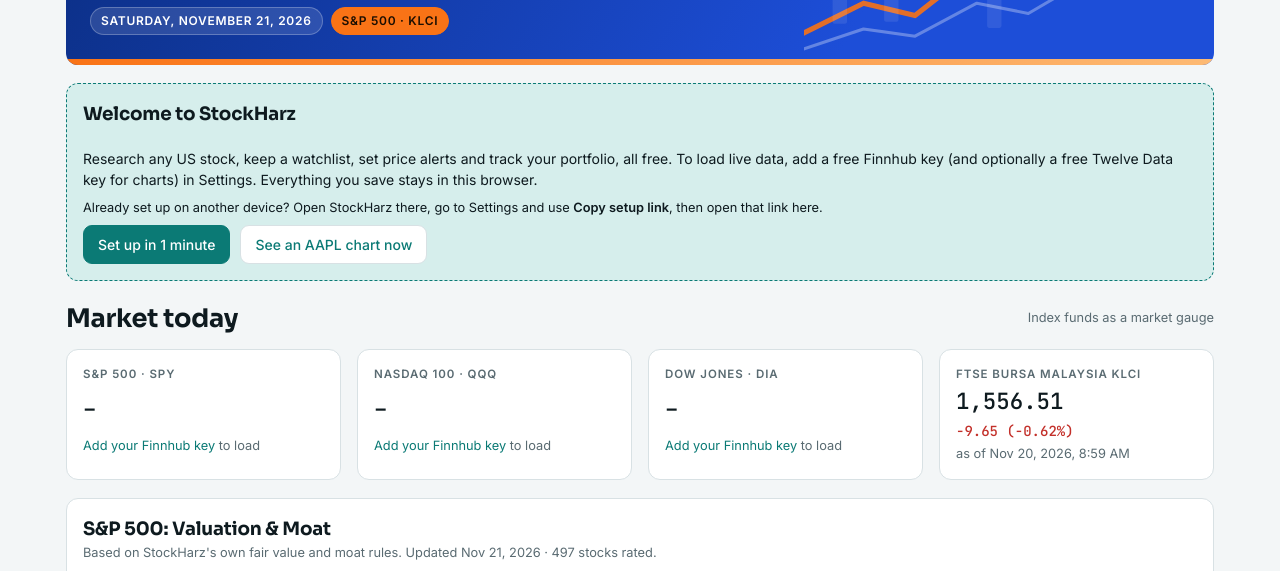
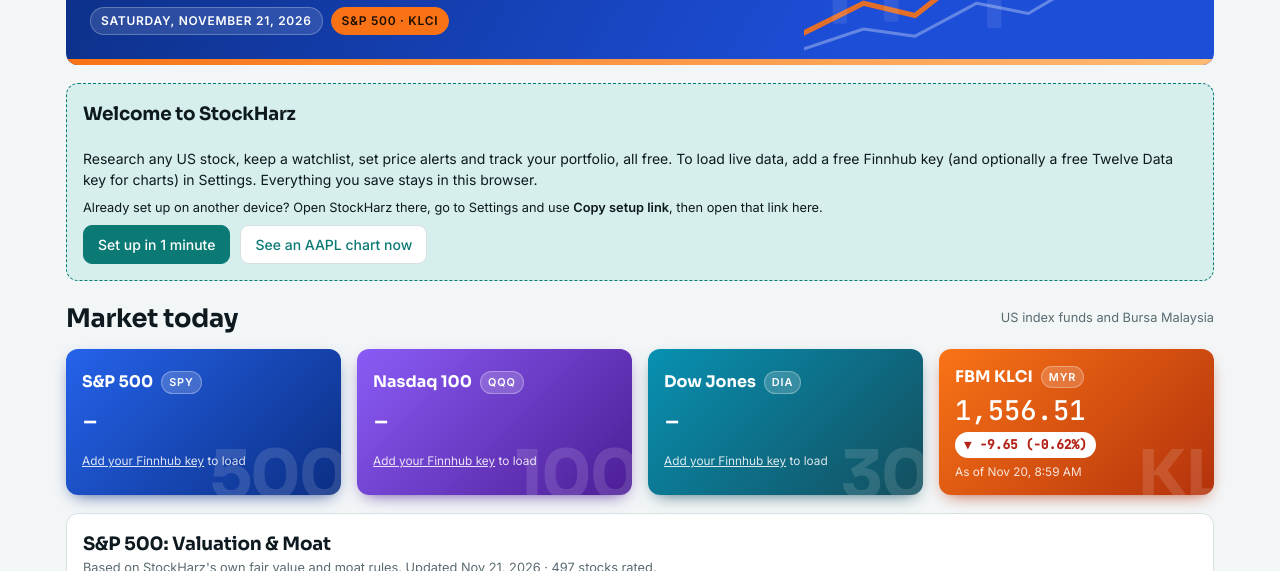
Before and after one commit to zulhafizie88/StockHarz, a plain HTML site: page index.html in a window 1280 px wide. Shown: the part 225-796 px from the top of the page. Drawn offline with nearby package versions, Linux system fonts and the light colour scheme.

Commit message:
Home: colourful index cards for Market today
Co-Authored-By: Claude Opus 5.5 <noreply@anthropic.com>
Claude-Session: https://claude.ai/code/session_01773nUNUazdA51T5U7GtHhT

```diff
--- a/index.html
+++ b/index.html
@@ -17,6 +17,7 @@
   --shadow:0 1px 2px rgba(14,26,31,.06),0 4px 16px rgba(14,26,31,.05);
   --f-display:"Sora","Segoe UI",system-ui,sans-serif; --f-body:"Inter",system-ui,-apple-system,"Segoe UI",Roboto,sans-serif; --f-mono:"JetBrains Mono",ui-monospace,SFMono-Regular,Menlo,Consolas,monospace;
   --r:12px; color-scheme:light;
+  --idx-spy-a:#2563EB; --idx-spy-b:#0B2E83; --idx-qqq-a:#8B5CF6; --idx-qqq-b:#4C1D95; --idx-dia-a:#0891B2; --idx-dia-b:#134E5E; --idx-kl-a:#F97316; --idx-kl-b:#B4320C; --chip-up:#0F7A43; --chip-down:#B42318;
   --brand-blue:#0B2E83; --brand-blue-2:#1D4ED8; --brand-orange:#F97316; --brand-orange-2:#FDBA74; --on-brand:#FFFFFF;
 }
 @media (prefers-color-scheme:dark){:root:not([data-theme="light"]){
@@ -162,6 +163,22 @@ dl.gl{display:grid;gap:14px;margin:0}
 dl.gl dt{font-weight:600} dl.gl dd{margin:2px 0 0;color:var(--muted);max-width:70ch}
 .formgrid{display:grid;grid-template-columns:repeat(auto-fit,minmax(150px,1fr));gap:10px;align-items:end}
 .hide-sm{} @media (max-width:640px){.hide-sm{display:none}}
+/* Market today index cards */
+.idx{position:relative;overflow:hidden;border-radius:var(--r);padding:16px 16px 14px;color:#fff;display:grid;gap:6px;min-height:138px;text-decoration:none;background:linear-gradient(135deg,var(--a),var(--b));box-shadow:0 6px 18px -8px var(--b);transition:transform .15s ease,box-shadow .15s ease}
+a.idx:hover{text-decoration:none;transform:translateY(-2px);box-shadow:0 10px 24px -8px var(--b)}
+@media (prefers-reduced-motion:reduce){.idx{transition:none} a.idx:hover{transform:none}}
+.idx.spy{--a:var(--idx-spy-a);--b:var(--idx-spy-b)} .idx.qqq{--a:var(--idx-qqq-a);--b:var(--idx-qqq-b)} .idx.dia{--a:var(--idx-dia-a);--b:var(--idx-dia-b)} .idx.klci{--a:var(--idx-kl-a);--b:var(--idx-kl-b)}
+.idx .wm{position:absolute;right:-6px;bottom:-14px;font-family:var(--f-display);font-weight:700;font-size:4.2rem;line-height:1;opacity:.13;letter-spacing:-.04em;pointer-events:none}
+.idx .top{display:flex;align-items:center;gap:8px;position:relative}
+.idx .nm{font-family:var(--f-display);font-weight:700;font-size:1rem}
+.idx .tk{font-size:.68rem;font-weight:600;letter-spacing:.08em;padding:2px 7px;border-radius:999px;background:rgba(255,255,255,.18);border:1px solid rgba(255,255,255,.3)}
+.idx .val{font-family:var(--f-mono);font-size:1.7rem;font-weight:500;position:relative;line-height:1.15}
+.idx .mv{display:inline-flex;align-items:center;gap:4px;justify-self:start;padding:3px 9px;border-radius:999px;background:#fff;font-family:var(--f-mono);font-size:.8rem;font-weight:600;position:relative}
+.idx .mv.up{color:var(--chip-up)} .idx .mv.down{color:var(--chip-down)} .idx .mv.flat{color:#334155}
+.idx .ft{font-size:.74rem;opacity:.85;position:relative}
+.idx .ft a{color:#fff;text-decoration:underline}
+.idx .mv{white-space:nowrap}
+@media (max-width:520px){.idx{padding:13px 12px 12px;min-height:124px}.idx .val{font-size:1.35rem}.idx .mv{font-size:.72rem;padding:2px 7px}.idx .nm{font-size:.9rem}.idx .wm{font-size:3.2rem}}
 /* Home letterhead */
 .letterhead{position:relative;overflow:hidden;border-radius:var(--r);background:linear-gradient(120deg,var(--brand-blue) 0%,var(--brand-blue-2) 70%);color:var(--on-brand);padding:26px 24px 30px;display:grid;gap:10px}
 .letterhead::after{content:"";position:absolute;left:0;right:0;bottom:0;height:6px;background:linear-gradient(90deg,var(--brand-orange),var(--brand-orange-2))}
@@ -770,7 +787,7 @@ function pageHome() {
     <div class="lh-meta"><span>${esc(today)}</span><span class="o">S&amp;P 500 · KLCI</span></div>
   </header>
   ${noKey ? `<section class="card setup"><h2>Welcome to StockHarz</h2><span>Research any US stock, keep a watchlist, set price alerts and track your portfolio, all free. To load live data, add a free Finnhub key (and optionally a free Twelve Data key for charts) in Settings. Everything you save stays in this browser.</span><span class="small">Already set up on another device? Open StockHarz there, go to Settings and use <b>Copy setup link</b>, then open that link here.</span><div class="row"><a class="btn primary" href="#settings">Set up in 1 minute</a><a class="btn" href="#stock/AAPL/chart">See an AAPL chart now</a></div></section>` : ''}
-  <section><div class="card-h"><h1>Market today</h1><span class="small muted">Index funds as a market gauge</span></div>
+  <section><div class="card-h"><h1>Market today</h1><span class="small muted">US index funds and Bursa Malaysia</span></div>
     <div class="grid g4" id="mkt">${skel(80)}</div></section>
   <section class="card" id="sp500"></section>
   <div class="split">
@@ -788,8 +805,13 @@ function pageHome() {
     const [qs, kl] = await Promise.all([Promise.all(IDX.map(([s]) => D.quote(s))).catch(e => { usErr = e; return null; }), fetch('data/klci.json', { cache: 'no-cache' }).then(r => r.ok ? r.json() : null).catch(() => null)]);
     const klOk = kl && isNum(kl.price);
     const klChg = klOk && isNum(kl.prevClose) ? kl.price - kl.prevClose : null;
-    el.innerHTML = IDX.map(([s, n], i) => qs ? `<a class="card kpi" href="#stock/${s}/overview" style="color:inherit;text-decoration:none"><span class="eyebrow">${n} · ${s}</span><span class="v">${fmt.money(qs[i].c)}</span>${chg(qs[i].d, qs[i].dp)}</a>` : `<div class="card kpi"><span class="eyebrow">${n} · ${s}</span><span class="v">–</span><span class="small muted">${usErr && usErr.code === 'nokey' ? '<a href="#settings">Add your Finnhub key</a> to load' : esc(usErr ? usErr.message : '')}</span></div>`).join('')
-      + `<div class="card kpi" title="FTSE Bursa Malaysia KLCI, in index points. Updated about every 30 minutes during Bursa trading hours."><span class="eyebrow">FTSE Bursa Malaysia KLCI</span><span class="v">${klOk ? fmt.n(kl.price) : '–'}</span>${klOk ? `${chg(klChg, klChg != null ? klChg / kl.prevClose * 100 : null)}<span class="small muted">${kl.time ? 'as of ' + new Date(kl.time * 1000).toLocaleString([], { dateStyle: 'medium', timeStyle: 'short' }) : ''}</span>` : '<span class="small muted">Not loaded yet</span>'}</div>`;
+    const mv = (d, dp) => { if (!isNum(d)) return ''; const t = d > 0 ? 'up' : d < 0 ? 'down' : 'flat'; return `<span class="mv ${t}">${d > 0 ? '▲' : d < 0 ? '▼' : '■'} ${d > 0 ? '+' : ''}${fmt.n(d)} (${fmt.pct(dp, 2, true)})</span>`; };
+    const card = (cls, name, tk, wm, val, move, foot, href) => `<${href ? `a href="${href}"` : 'div'} class="idx ${cls}"><span class="wm" aria-hidden="true">${wm}</span><div class="top"><span class="nm">${name}</span><span class="tk">${tk}</span></div><div class="val">${val}</div>${move}<div class="ft">${foot}</div></${href ? 'a' : 'div'}>`;
+    const META = { SPY: ['spy', 'S&amp;P 500', '500'], QQQ: ['qqq', 'Nasdaq 100', '100'], DIA: ['dia', 'Dow Jones', '30'] };
+    el.innerHTML = IDX.map(([sym], i) => { const [c, n, wm] = META[sym];
+      return qs ? card(c, n, sym, wm, fmt.money(qs[i].c), mv(qs[i].d, qs[i].dp), `Day range ${fmt.n(qs[i].l)} – ${fmt.n(qs[i].h)}`, `#stock/${sym}/overview`)
+        : card(c, n, sym, wm, '–', '', usErr && usErr.code === 'nokey' ? '<a href="#settings">Add your Finnhub key</a> to load' : esc(usErr ? usErr.message : '')); }).join('')
+      + card('klci', 'FBM KLCI', 'MYR', 'KL', klOk ? fmt.n(kl.price) : '–', klOk ? mv(klChg, klChg != null ? klChg / kl.prevClose * 100 : null) : '', klOk ? (kl.time ? 'As of ' + new Date(kl.time * 1000).toLocaleString([], { day: 'numeric', month: 'short', hour: 'numeric', minute: '2-digit' }) : 'Bursa Malaysia') : 'Not loaded yet');
   }, 80);
   load($('#hw'), async el => { el.innerHTML = await watchTable(state.watchlist.slice(0, 8), true); bindRows(el); });
   load($('#hp'), async el => {
```
